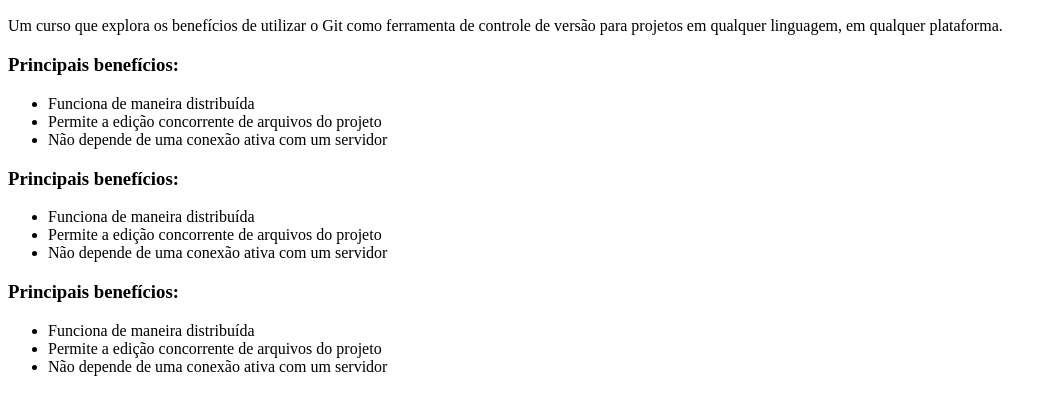
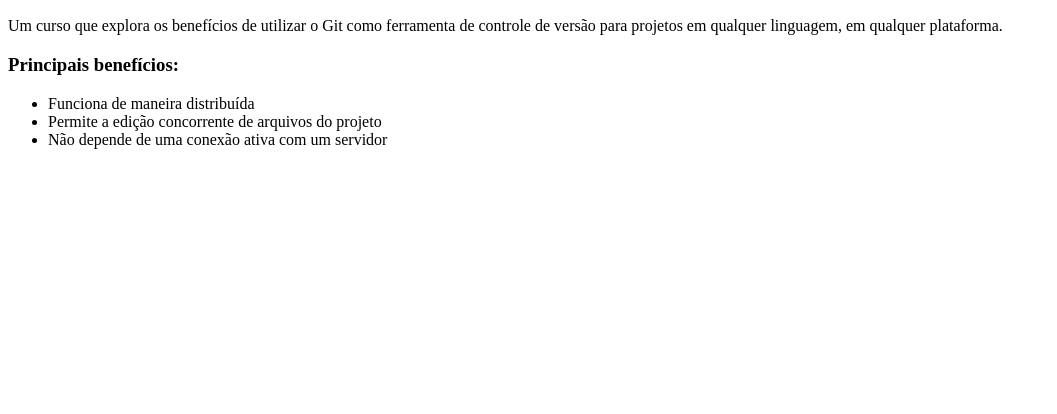
Before and after one commit to zanzotti/curso-git, a plain HTML site: page index.html in a window 1280 px wide. Shown: the part 96-510 px from the top of the page, without its empty margins (0-1057 px from the left). Drawn offline with Linux system fonts and the light colour scheme.

Commit message:
mais alteracoes

```diff
--- a/index.html
+++ b/index.html
@@ -14,18 +14,6 @@
             <li>Não depende de uma conexão ativa com um servidor</li>
         </ul>
 
-		<h3>Principais benefícios:</h3>
-        <ul>
-            <li>Funciona de maneira distribuída</li>
-            <li>Permite a edição concorrente de arquivos do projeto</li>
-            <li>Não depende de uma conexão ativa com um servidor</li>
-        </ul>
 
-		<h3>Principais benefícios:</h3>
-        <ul>
-            <li>Funciona de maneira distribuída</li>
-            <li>Permite a edição concorrente de arquivos do projeto</li>
-            <li>Não depende de uma conexão ativa com um servidor</li>
-        </ul>
     </body>
 </html>
```
